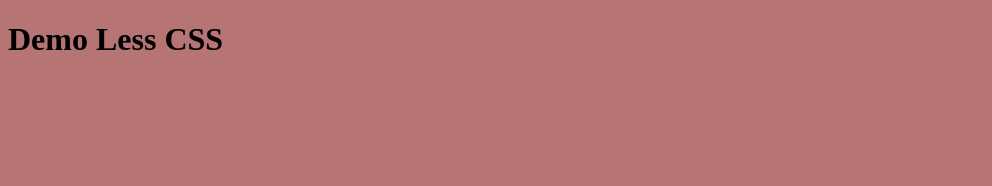
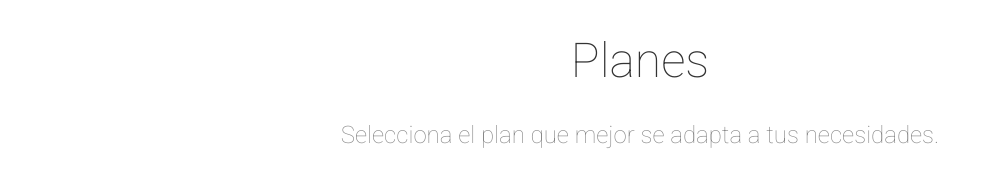
Before and after one commit to AntonioHCervantes/demo-less, a plain HTML site: page index.html in a window 1280 px wide. Shown: the whole page, without its empty margins (0-992 px from the left). Drawn offline with Linux system fonts and the light colour scheme.

Commit message:
Mejoras styles mixins textos

```diff
--- a/css/styles.less
+++ b/css/styles.less
@@ -1,5 +1,24 @@
-@grey: #b67474;
+@color-title: #333;
+@color-text: #888;
+
+// Mixin Text
+.main-text-style(@color; @font-weight; @font-size){
+  color: @color;
+  font-weight: @font-weight;
+  font-size: @font-size;
+}
 
 body{
-  background-color: @grey;
+  font-family: 'Roboto', sans-serif;
+  text-align: center;
+  color: @color-text;
+  font-size: 16px;
 }
+
+.title{
+  .main-text-style(@color-title, 100, 3em);
+}
+
+.subtitle{
+  .main-text-style(@color-text, 100, 1.5em);
+}
--- a/index.html
+++ b/index.html
@@ -3,7 +3,10 @@
   <head>
     <meta charset="utf-8">
     <title>Demo Less CSS</title>
+
     <link rel="stylesheet/less" type="text/css" href="css/styles.less">
+    <link href="https://fonts.googleapis.com/css?family=Roboto:100,300,400" rel="stylesheet">
+
     <script>
       less = {
         env: "development"
@@ -12,6 +15,7 @@
     <script src="js/libs/less.min.js"></script>
   </head>
   <body>
-    <h1>Demo Less CSS</h1>
+    <h1 class="title">Planes</h1>
+    <p class="subtitle">Selecciona el plan que mejor se adapta a tus necesidades.</p>
   </body>
 </html>
```
